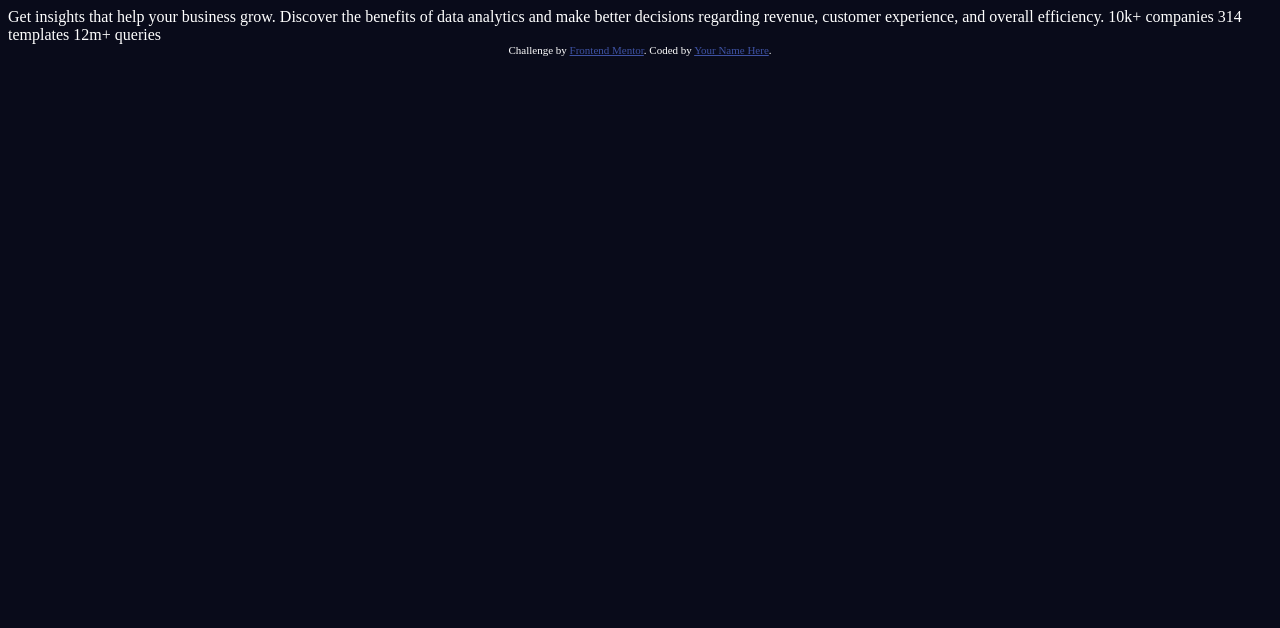
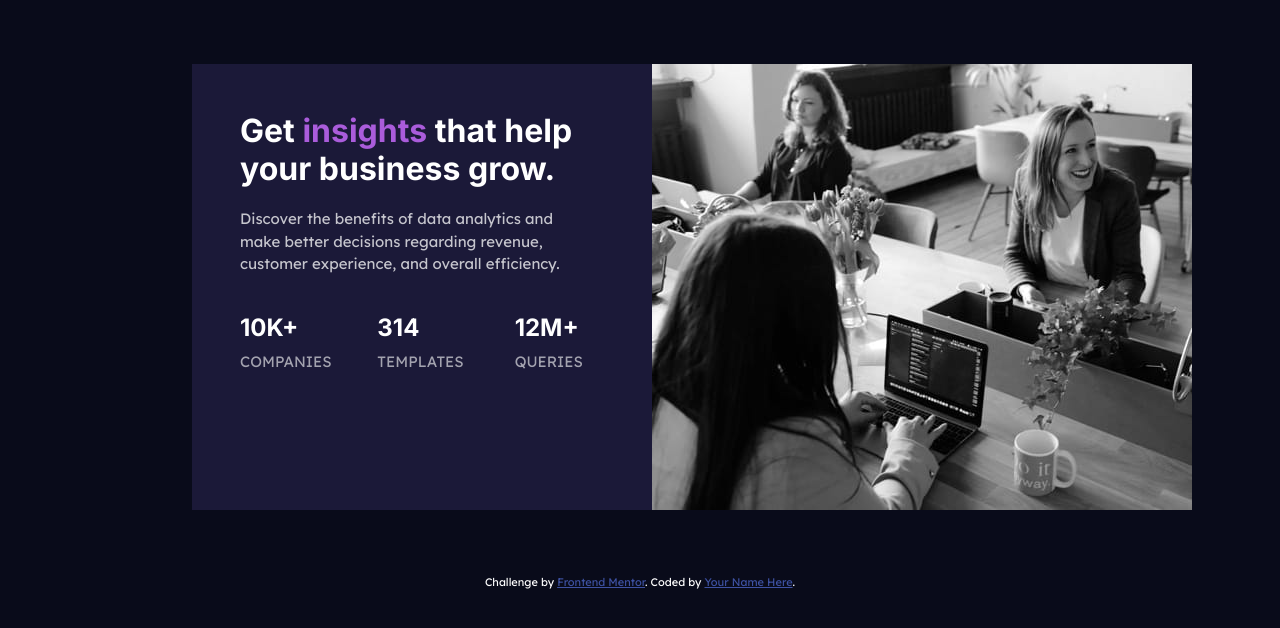
Before and after one commit to TrippleA-Ashaba/stats-preview-card-component, a plain HTML site: page index.html in a window 1280 px wide. Drawn offline with nearby package versions, Linux system fonts and the light colour scheme.

Commit message:
Content added
Added styles to the CSS and body to the html

```diff
--- a/css/style.css
+++ b/css/style.css
@@ -5,13 +5,70 @@
 body {
   background-color: hsl(233, 47%, 7%);
   color: hsl(0, 0%, 100%);
+  font-family: lexend deca;
+  font-size: 15px;
 }
 
 h1 {
   color: white;
+  font-family: inter;
+  font-weight: 700;
+  font-size: 2rem;
 }
 p {
   color: hsla(0, 0%, 100%, 0.75);
+}
+
+/* Container */
+
+.main-container {
+  margin-top: 5%;
+  margin-bottom: 5%;
+  width: 70%;
+}
+.content {
+  background-color: hsl(244, 38%, 16%);
+  /* height: 400px; */
+  /* margin-top: 5%; */
+}
+
+/* image */
+.image {
+  /* background-color: hsl(233, 47%, 7%); */
+  margin: 0;
+}
+#image {
+  padding: 0;
+}
+
+.title {
+  padding-left: 3rem;
+  /* border: 20px solid black; */
+}
+#title {
+  margin-top: 3rem;
+}
+span {
+  color: hsl(277, 64%, 61%);
+}
+
+#text {
+  margin-top: 5%;
+  margin-bottom: 10%;
+  padding-right: 10%;
+  font-weight: 400;
+  color: hsla(0, 0%, 100%, 0.75);
+}
+
+/* Stat section */
+.stats {
+  text-transform: uppercase;
+}
+.stat-title {
+  font-size: 1.5rem;
+}
+.sect {
+  color: hsla(0, 0%, 100%, 0.6);
 }
 
 /****************** attribute section *********************/
--- a/index.html
+++ b/index.html
@@ -14,13 +14,56 @@
 
     <title>Frontend Mentor | Stats preview card component</title>
 
+    <!-- google fonts -->
+    <link rel="preconnect" href="https://fonts.googleapis.com" />
+    <link rel="preconnect" href="https://fonts.gstatic.com" crossorigin />
+    <link
+      href="https://fonts.googleapis.com/css2?family=Inter:wght@100;200;300;400;500;600;700;800;900&family=Lexend+Deca:wght@100;200;300;400;500;600;700;800;900&display=swap"
+      rel="stylesheet"
+    />
+
+    <!-- Bootsrap -->
+    <link
+      href="https://cdn.jsdelivr.net/npm/bootstrap@5.0.2/dist/css/bootstrap.min.css"
+      rel="stylesheet"
+      integrity="sha384-EVSTQN3/azprG1Anm3QDgpJLIm9Nao0Yz1ztcQTwFspd3yD65VohhpuuCOmLASjC"
+      crossorigin="anonymous"
+    />
+
     <!-- ------------------Stylesheet ------------------->
     <link rel="stylesheet" href="./css/style.css" />
   </head>
   <body>
-    Get insights that help your business grow. Discover the benefits of data
-    analytics and make better decisions regarding revenue, customer experience,
-    and overall efficiency. 10k+ companies 314 templates 12m+ queries
+    <div class="container main-container">
+      <div class="row content row-eq-height">
+        <div class="col-md-6 title">
+          <h1 id="title">
+            Get <span>insights</span> that help your business grow.
+          </h1>
+          <p id="text">
+            Discover the benefits of data analytics and make better decisions
+            regarding revenue, customer experience, and overall efficiency.
+          </p>
+          <div class="row stats">
+            <div class="col-lg-4 col-md-4 col-sm-12">
+              <h1 class="stat-title">10k+</h1>
+              <p class="sect">companies</p>
+            </div>
+            <div class="col-lg-4 col-md-4 col-sm-12">
+              <h1 class="stat-title">314</h1>
+              <p class="sect">templates</p>
+            </div>
+            <div class="col-lg-4 col-md-4 col-sm-12">
+              <h1 class="stat-title">12m+</h1>
+              <p class="sect">queries</p>
+            </div>
+          </div>
+        </div>
+        <div class="col-md-6 image">
+          <img id="image" src="./images/image-header-desktop.jpg" alt="" />
+        </div>
+      </div>
+    </div>
 
     <div class="attribution">
       Challenge by
@@ -28,5 +71,12 @@
         >Frontend Mentor</a
       >. Coded by <a href="#">Your Name Here</a>.
     </div>
+
+    <!-- Bootsrap Js -->
+    <script
+      src="https://cdn.jsdelivr.net/npm/bootstrap@5.0.2/dist/js/bootstrap.bundle.min.js"
+      integrity="sha384-MrcW6ZMFYlzcLA8Nl+NtUVF0sA7MsXsP1UyJoMp4YLEuNSfAP+JcXn/tWtIaxVXM"
+      crossorigin="anonymous"
+    ></script>
   </body>
 </html>
```
